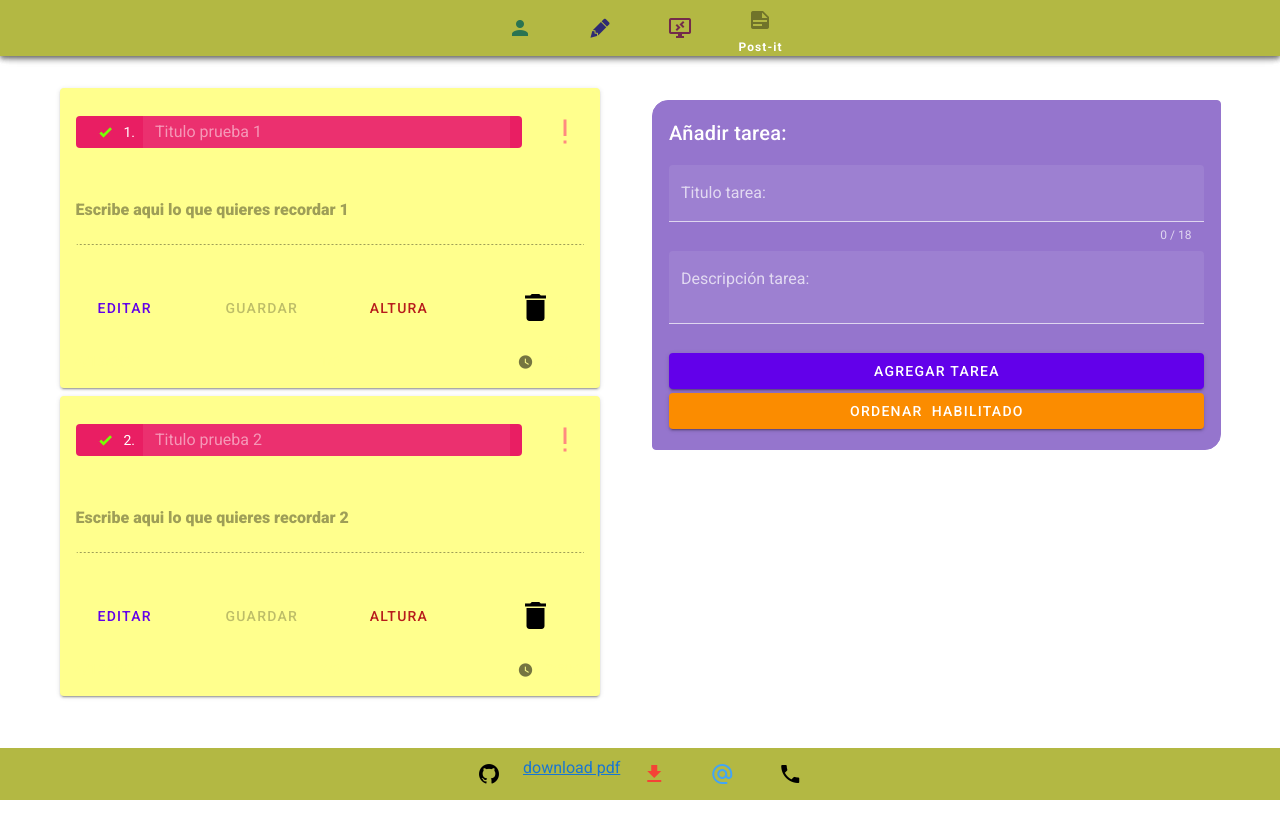
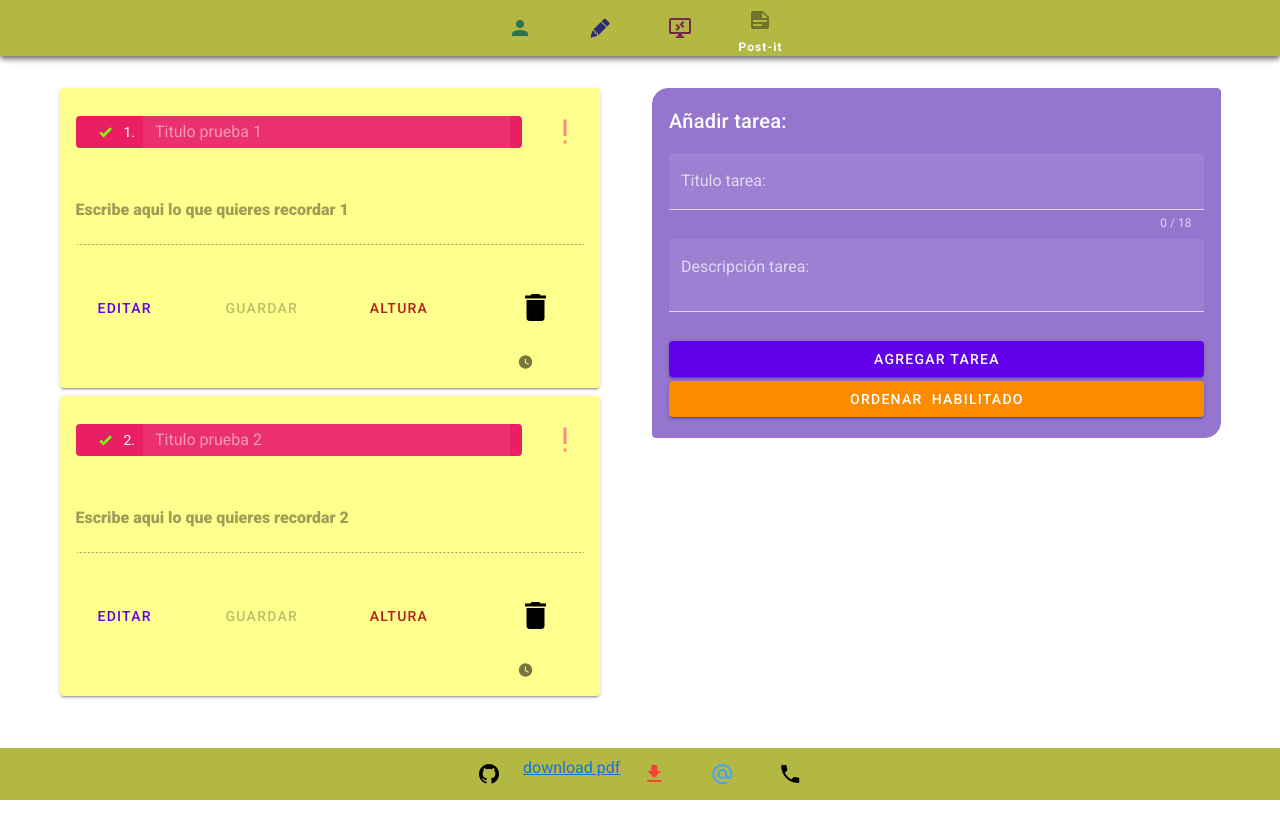
Before and after one commit to AlbertoCF88/cv, a Vue app: page /post-it in a window 1280 px wide. Shown: the top 838 px of the page. Built offline with nearby package versions, Linux system fonts and the light colour scheme.

Commit message:
cambio color rosa por rojo

```diff
--- a/src/components/ComTareas.vue
+++ b/src/components/ComTareas.vue
@@ -3,7 +3,8 @@
 <v-container mt-8>
     <v-row class="mb-7">
         <!--Creador de tareas-->
-        <v-col cols="12"  md="6" order-md="2">
+        <v-col cols="12" md="6" order-md="2"
+        class="pt-0">
             <v-card outlined shaped dark
             color="deep-purple lighten-2" class="sticky">
                 <v-card-title>
--- a/src/plugins/vuetify.js
+++ b/src/plugins/vuetify.js
@@ -11,7 +11,7 @@ export default new Vuetify({
           color1:'#43b883',
           color1os:'#33495e',
           color2:'#4943B8',
-          color3:'#B84378',
+          color3:'#b84343',
           color4:'#B3B843',
         },
       },
```
